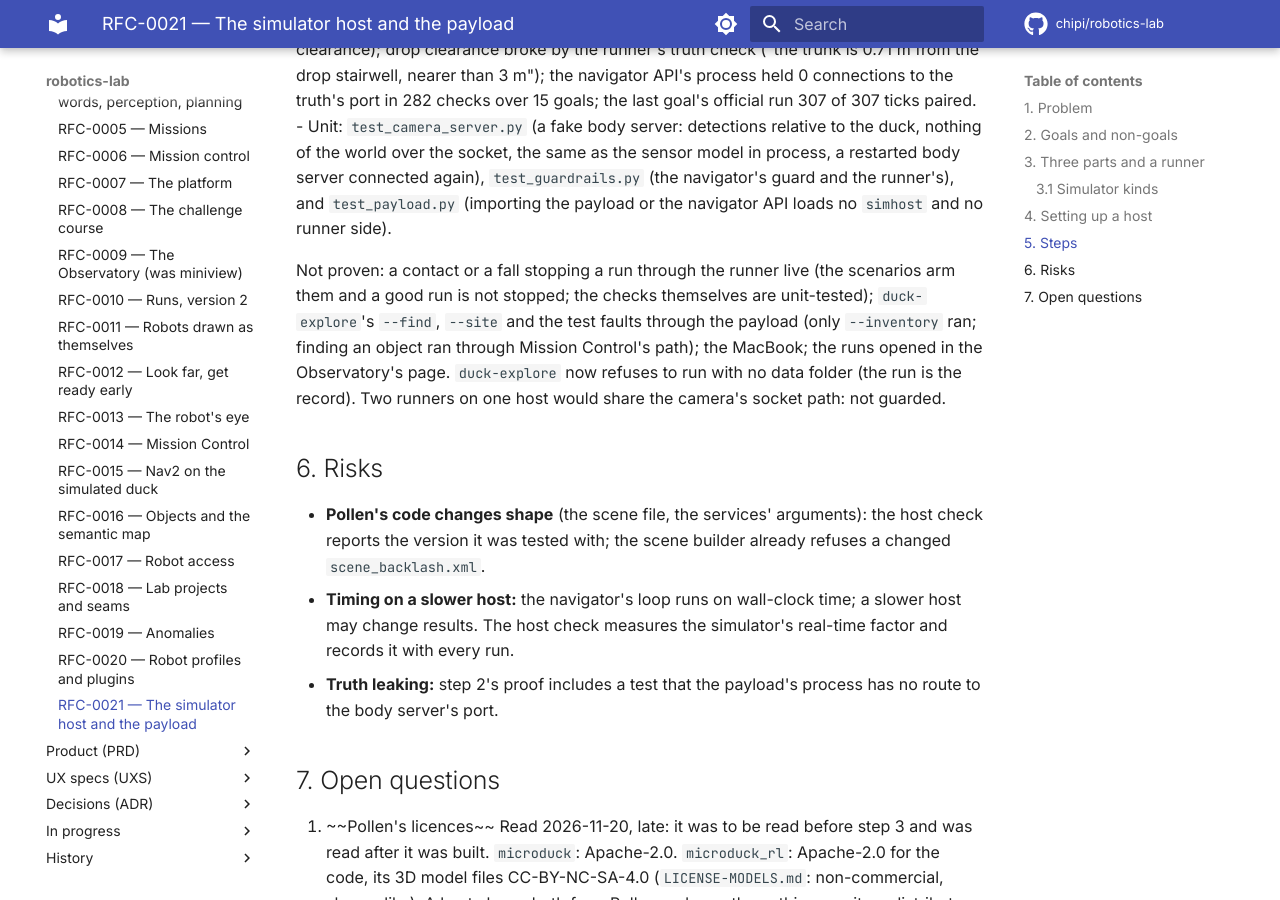
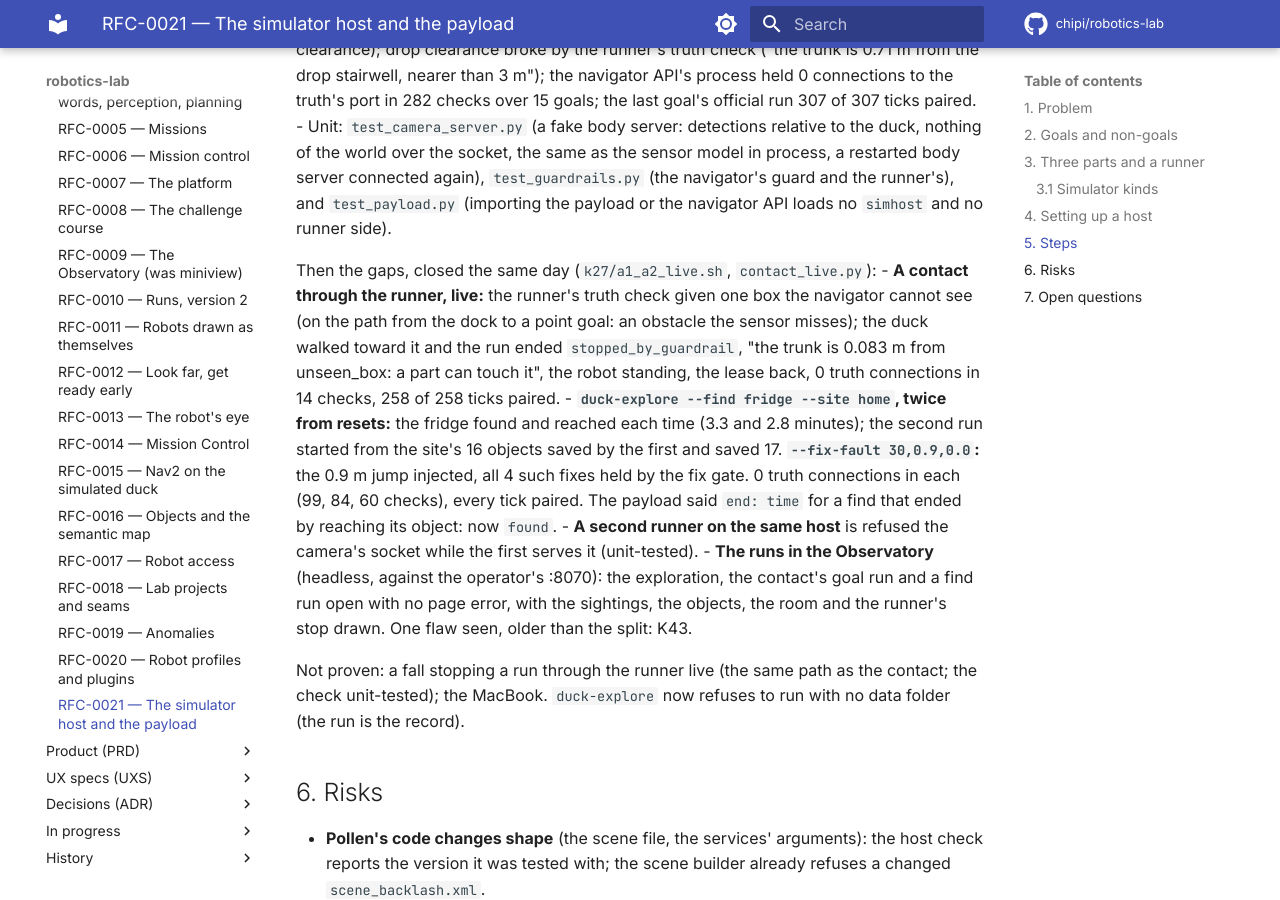
Before and after one commit to chipi/robotics-lab, an MkDocs documentation site: the page built from docs/rfc/RFC-0021-sim-host-and-payload.md, in a window 1280 px wide and 900 px high, scrolled down 8391 px. Built offline with MkDocs 1.6.1 and Material for MkDocs 9.7.7, drawn with Linux system fonts in a browser that asks for light colours; comment, search, counter and statistics services are not loaded.

Commit message:
RFC-0021 step 6, the gaps closed: a contact stopped live through the runner, --find, --site and a fault through the payload, one camera per host, the runs in the Observatory
- A contact live: the runner's truth check given one box the navigator cannot see on its path;
  the run ended stopped_by_guardrail ("the trunk is 0.083 m from unseen_box"), robot standing,
  lease back, 0 truth connections in 14 checks, 258/258 ticks paired (k27/contact_live.py).
- duck-explore --find fridge --site home, twice from resets: the fridge reached both times (3.3,
  2.8 min), the second run from the first's 16 saved objects, 17 saved; --fix-fault 30,0.9,0.0:
  the jump injected, 4 of 4 such fixes held by the gate; 0 truth connections (99, 84, 60 checks).
- The payload's explore result said end "time" for a find that ended by reaching its object:
  now "found".
- A second runner on a host is refused the camera's socket while the first serves it
  (test_camera_server.py).
- The exploration, the contact's goal run and a find run opened in the Observatory (:8070,
  headless): no page error, sightings, objects, room and the runner's stop drawn. Seen, older
  than the split: the decision panel prints a nested value as [object Object] (K43).

Not proven: a fall stopping a run through the runner live (same path, unit-tested); the MacBook.
make lint, test-duck, docs PASS.

Co-Authored-By: Claude Opus 5.5 <noreply@anthropic.com>
Claude-Session: https://claude.ai/code/session_01UDhkTkg9Dg44XhgoEjt9rf

```diff
--- a/docs/rfc/RFC-0021-sim-host-and-payload.md
+++ b/docs/rfc/RFC-0021-sim-host-and-payload.md
@@ -296,12 +296,26 @@ Apple Silicon without an NVIDIA GPU is unknown and is the first thing step 3 fin
      `test_payload.py` (importing the payload or the navigator API loads no `simhost` and no
      runner side).
 
-   Not proven: a contact or a fall stopping a run through the runner live (the scenarios arm
-   them and a good run is not stopped; the checks themselves are unit-tested); `duck-explore`'s
-   `--find`, `--site` and the test faults through the payload (only `--inventory` ran; finding an
-   object ran through Mission Control's path); the MacBook; the runs opened in the Observatory's
-   page. `duck-explore` now refuses to run with no data folder (the run is the record). Two
-   runners on one host would share the camera's socket path: not guarded.
+   Then the gaps, closed the same day (`k27/a1_a2_live.sh`, `contact_live.py`):
+   - **A contact through the runner, live:** the runner's truth check given one box the navigator
+     cannot see (on the path from the dock to a point goal: an obstacle the sensor misses); the
+     duck walked toward it and the run ended `stopped_by_guardrail`, "the trunk is 0.083 m from
+     unseen_box: a part can touch it", the robot standing, the lease back, 0 truth connections in
+     14 checks, 258 of 258 ticks paired.
+   - **`duck-explore --find fridge --site home`, twice from resets:** the fridge found and reached
+     each time (3.3 and 2.8 minutes); the second run started from the site's 16 objects saved by the
+     first and saved 17. **`--fix-fault 30,0.9,0.0`:** the 0.9 m jump injected, all 4 such fixes
+     held by the fix gate. 0 truth connections in each (99, 84, 60 checks), every tick paired.
+     The payload said `end: time` for a find that ended by reaching its object: now `found`.
+   - **A second runner on the same host** is refused the camera's socket while the first serves
+     it (unit-tested).
+   - **The runs in the Observatory** (headless, against the operator's :8070): the exploration,
+     the contact's goal run and a find run open with no page error, with the sightings, the
+     objects, the room and the runner's stop drawn. One flaw seen, older than the split: K43.
+
+   Not proven: a fall stopping a run through the runner live (the same path as the contact; the
+   check unit-tested); the MacBook. `duck-explore` now refuses to run with no data folder (the run
+   is the record).
 
 ## 6. Risks
 
```
Also changed, not shown: docs/wip/EXECUTION-PLAN.md (+3 -3 lines), docs/wip/KNOWN-ISSUES.md (+1 -0 lines), 3 other files.
